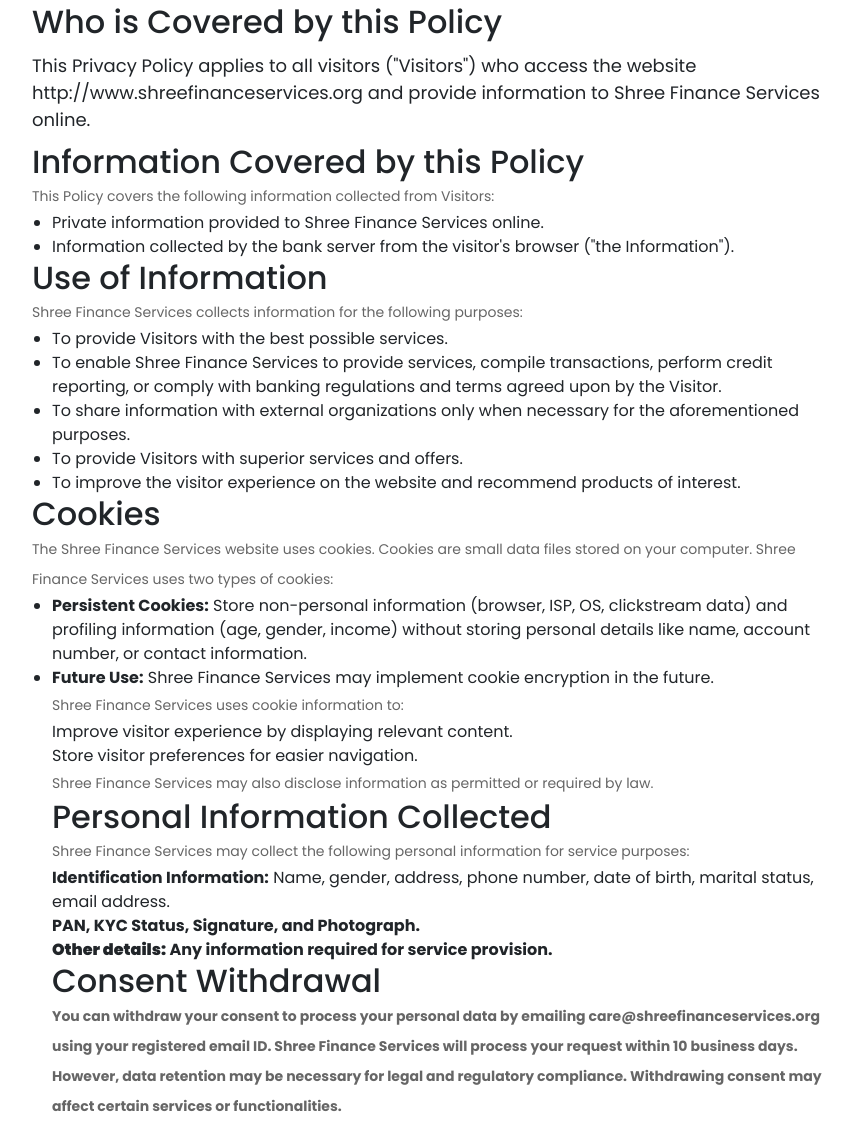
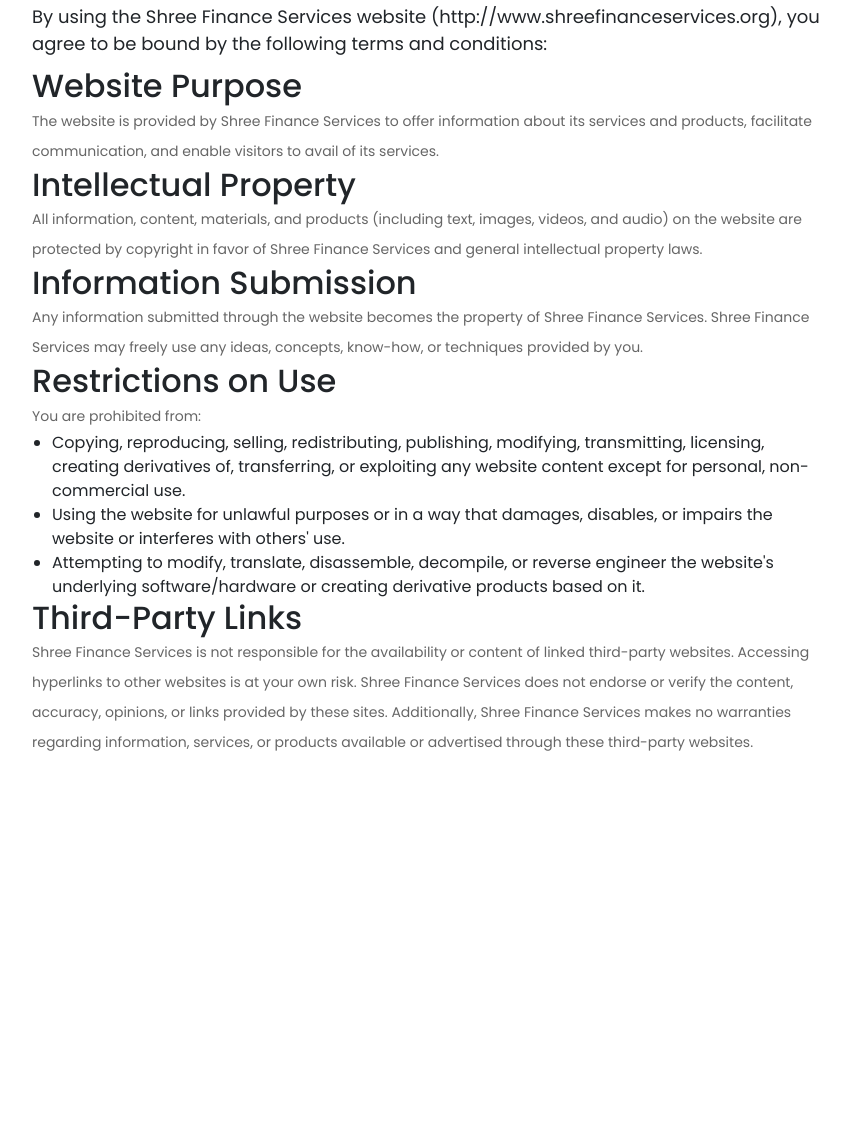
Before and after one commit to gauravdhiman89/shree-finance, a plain HTML site: page tos.html in a window 1280 px wide. Shown: the part 494-1615 px from the top of the page, without its empty margins (213-1065 px from the left). After the commit the page ends 1251 px from the top, so only its background shows below. Drawn offline with Linux system fonts and the light colour scheme.

Commit message:
Update tos.html

```diff
--- a/tos.html
+++ b/tos.html
@@ -55,7 +55,7 @@
                 </button>
                 <div class="collapse navbar-collapse" id="navbarResponsive">
                     <ul class="navbar-nav ml-auto">
-            <li class="nav-item ">
+                        <li class="nav-item active">
                             <a class="nav-link" href="index.html">Home
                                 <span class="sr-only">(current)</span>
                             </a>
@@ -79,63 +79,40 @@
         <div class="container">
             <div class="row">
                 <div class="col-md-12">
-          <h1>Shree Finance Services - Privacy Policy</h1>
+                    <h1>Shree Finance Services - Website Usage Terms</h1>
                 </div>
             </div>
         </div>
     </div>
     <div style="max-width: 800px; width: 100%; margin: auto; padding: 0px 5px;">
-    <h2 style="margin: 10px 0px;">Who is Covered by this Policy</h2>
-      <div style="font-size: 18px; margin: 10px 0px;">This Privacy Policy applies to all visitors ("Visitors") who access the website http://www.shreefinanceservices.org and
-      provide
-      information to Shree Finance Services online.</div>
-    <h2>Information Covered by this Policy</h2>
-    <p>This Policy covers the following information collected from Visitors:</p>
+        <div style="font-size: 18px; margin: 10px 0px;">By using the Shree Finance Services website (http://www.shreefinanceservices.org), you agree to be bound by
+            the following terms and conditions:</div>
+        <h2>Website Purpose</h2>
+        <p>The website is provided by Shree Finance Services to offer information about its services and products,
+            facilitate communication, and enable visitors to avail of its services.</p>
+        <h2>Intellectual Property</h2>
+        <p>All information, content, materials, and products (including text, images, videos, and audio) on the website
+            are protected by copyright in favor of Shree Finance Services and general intellectual property laws.</p>
+        <h2>Information Submission</h2>
+        <p>Any information submitted through the website becomes the property of Shree Finance Services. Shree Finance
+            Services may freely use any ideas, concepts, know-how, or techniques provided by you.</p>
+        <h2>Restrictions on Use</h2>
+        <p>You are prohibited from:</p>
         <ul style="list-style: disc; margin-left: 20px;">
-      <li>Private information provided to Shree Finance Services online.</li>
-      <li>Information collected by the bank server from the visitor's browser ("the Information").</li>
+            <li>Copying, reproducing, selling, redistributing, publishing, modifying, transmitting, licensing, creating
+                derivatives of, transferring, or exploiting any website content except for personal, non-commercial use.
+            </li>
+            <li>Using the website for unlawful purposes or in a way that damages, disables, or impairs the website or
+                interferes with others' use.</li>
+            <li>Attempting to modify, translate, disassemble, decompile, or reverse engineer the website's underlying
+                software/hardware or creating derivative products based on it.</li>
         </ul>
-    <h2>Use of Information</h2>
-    <p>Shree Finance Services collects information for the following purposes:</p>
-    <ul style="list-style: disc; margin-left: 20px;">
-      <li>To provide Visitors with the best possible services.</li>
-      <li>To enable Shree Finance Services to provide services, compile transactions, perform credit reporting, or
-        comply
-        with banking regulations and terms agreed upon by the Visitor.</li>
-      <li>To share information with external organizations only when necessary for the aforementioned purposes.</li>
-      <li>To provide Visitors with superior services and offers.</li>
-      <li>To improve the visitor experience on the website and recommend products of interest.</li>
-    </ul>
-    <h2>Cookies</h2>
-    <p>The Shree Finance Services website uses cookies. Cookies are small data files stored on your computer. Shree
-      Finance Services uses two types of cookies:</p>
-    <ul style="list-style: disc; margin-left: 20px;">
-      <li><b>Persistent Cookies:</b> Store non-personal information (browser, ISP, OS, clickstream data) and profiling
-        information (age, gender, income) without storing personal details like name, account number, or contact
-        information.</li>
-      <li><b>Future Use:</b> Shree Finance Services may implement cookie encryption in the future.</li>
-      </p>
-      <p>Shree Finance Services uses cookie information to:</p>
-      <ul>
-        <li>Improve visitor experience by displaying relevant content.</li>
-        <li>Store visitor preferences for easier navigation.</li>
-      </ul>
-      <p>Shree Finance Services may also disclose information as permitted or required by law.</p>
-      <h2>Personal Information Collected</h2>
-      <p>Shree Finance Services may collect the following personal information for service purposes:</p>
-      <ul>
-        <li><b>Identification Information:</b> Name, gender, address, phone number, date of birth, marital status, email
-          address.</li>
-        <li><b>PAN, KYC Status, Signature, and Photograph.</li>
-        <li><b>Other details:</b> Any information required for service provision.</li>
-      </ul>
-      <h2>Consent Withdrawal</h2>
-      <p>You can withdraw your consent to process your personal data by emailing care@shreefinanceservices.org using
-        your
-        registered email ID. Shree Finance Services will process your request within 10 business days. However, data
-        retention may be necessary for legal and regulatory compliance. Withdrawing consent may affect certain services
-        or
-        functionalities.</p>
+        <h2>Third-Party Links</h2>
+        <p>Shree Finance Services is not responsible for the availability or content of linked third-party websites.
+            Accessing hyperlinks to other websites is at your own risk. Shree Finance Services does not endorse or
+            verify the content, accuracy, opinions, or links provided by these sites. Additionally, Shree Finance
+            Services makes no warranties regarding information, services, or products available or advertised through
+            these third-party websites.</p>
     </div>
 </body>
 
```
Lines whose indentation alone changed are shown as unchanged.
